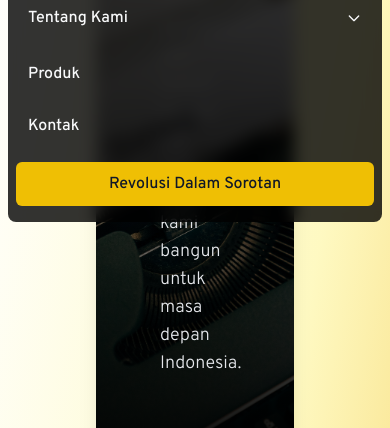
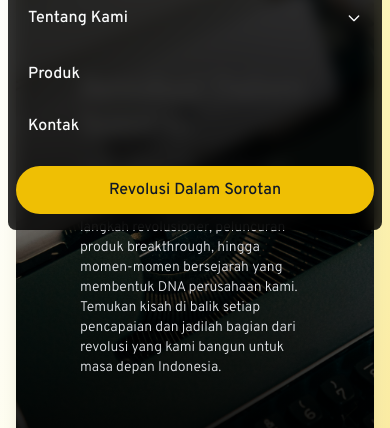
Before and after one commit to irfanfaiz25/dnn-company-profile, a React (Vite) app: page /revolusi-dalam-sorotan in a window 390 px wide. Both pictures are taken after a click on the button 354 px from the left and 40 px from the top of the page. Shown: the part 154-582 px from the top of the page. Built offline with nearby package versions, Linux system fonts and the light colour scheme.

Commit message:
feat: separate sorotan page section and make it responsive

```diff
--- a/src/App.jsx
+++ b/src/App.jsx
@@ -7,8 +7,8 @@ import Footer from "./Components/Footer";
 import TimManajemen from "./Pages/TimManajemen/Index";
 import { useEffect } from "react";
 import Produk from "./Pages/Produk/Index";
-import Sorotan from "./Pages/Sorotan";
-import SorotanDetail from "./Pages/SorotanDetail";
+import Sorotan from "./Pages/Sorotan/Index";
+import SorotanDetail from "./Pages/Sorotan/SorotanDetail";
 import Kontak from "./Pages/Kontak/Index";
 
 function App() {
--- a/src/Components/Navbar.jsx
+++ b/src/Components/Navbar.jsx
@@ -332,10 +332,13 @@ const Navbar = () => {
                 )}
               </div>
             ))}
-            <div className="pt-2 pb-1">
-              <button className="w-full px-3 py-2.5 text-base font-medium text-center text-gray-900 bg-primary-gold rounded-md hover:bg-primary-gold/90">
+            <div className="pt-3 pb-1 w-full">
+              <Link
+                to="/revolusi-dalam-sorotan"
+                className="block w-full px-3 py-3 text-base font-medium text-center text-gray-900 bg-primary-gold rounded-full hover:bg-primary-gold/90"
+              >
                 Revolusi Dalam Sorotan
-              </button>
+              </Link>
             </div>
           </div>
         </div>
--- a/src/Pages/Sorotan.jsx
+++ b/src/Pages/Sorotan/Index.jsx
@@ -1,7 +1,7 @@
 import { Link } from "react-router";
 import { motion } from "framer-motion";
-import NewsBackground from "../assets/img/news-background.jpg";
-import { Posts } from "../assets/data/Posts";
+import NewsBackground from "../../assets/img/news-background.jpg";
+import { Posts } from "../../assets/data/Posts";
 import { ChevronRight } from "lucide-react";
 
 const Sorotan = () => {
@@ -17,7 +17,7 @@ const Sorotan = () => {
     <motion.div
       initial={{ opacity: 0 }}
       animate={{ opacity: 1 }}
-      className="w-full p-24 bg-gradient-to-br from-white via-yellow-100 to-primary-gold"
+      className="w-full px-4 py-24 md:px-24 md:py-24 bg-gradient-to-br from-white via-yellow-100 to-primary-gold"
     >
       <motion.div
         initial={{ opacity: 0, y: 20 }}
@@ -41,7 +41,7 @@ const Sorotan = () => {
             initial={{ opacity: 0, x: -30 }}
             animate={{ opacity: 1, x: 0 }}
             transition={{ duration: 0.6, delay: 0.4 }}
-            className="text-6xl text-white font-semibold font-display"
+            className="text-3xl md:text-6xl text-white font-semibold font-display"
           >
             Revolusi Dalam Sorotan
           </motion.h1>
@@ -49,7 +49,7 @@ const Sorotan = () => {
             initial={{ opacity: 0 }}
             animate={{ opacity: 1 }}
             transition={{ duration: 0.6, delay: 0.6 }}
-            className="text-lg text-gray-200 font-light"
+            className="text-sm md:text-lg text-gray-200 font-light"
           >
             Saksikan perjalanan transformatif kami dalam menghadirkan inovasi
             yang mengubah industri. Dari setiap langkah revolusioner, peluncuran
@@ -67,7 +67,7 @@ const Sorotan = () => {
         transition={{ duration: 0.6, delay: 0.8 }}
         className="mt-10 w-full h-full"
       >
-        <div className="w-full grid grid-cols-3 gap-5">
+        <div className="w-full grid grid-cols-1 md:grid-cols-3 gap-5">
           {Posts.map((post, index) => (
             <motion.div
               key={index}
--- a/src/Pages/SorotanDetail.jsx
+++ b/src/Pages/Sorotan/SorotanDetail.jsx
@@ -1,7 +1,7 @@
 import { useParams, Link } from "react-router";
 import { useState, useEffect } from "react";
 import { ChevronLeftCircle, Play } from "lucide-react";
-import { Posts } from "../assets/data/Posts";
+import { Posts } from "../../assets/data/Posts";
 import { motion } from "motion/react";
 
 const SorotanDetail = () => {
@@ -44,7 +44,7 @@ const SorotanDetail = () => {
   }
 
   return (
-    <div className="w-full p-6 md:p-12 lg:p-24 bg-gradient-to-br from-white via-yellow-100 to-primary-gold">
+    <div className="w-full px-4 py-24 md:px-12 md:py-12 lg:p-24 bg-gradient-to-br from-white via-yellow-100 to-primary-gold">
       <motion.div
         initial={{ opacity: 0, y: 20 }}
         animate={{ opacity: 1, y: 0 }}
@@ -63,7 +63,7 @@ const SorotanDetail = () => {
             initial={{ opacity: 0, scale: 0.9 }}
             animate={{ opacity: 1, scale: 1 }}
             transition={{ duration: 0.6, delay: 0.4 }}
-            className="w-full md:w-[85%] h-[300px] md:h-[600px] mb-3 md:mb-0"
+            className="w-full md:w-[85%] h-[200px] md:h-[600px] mb-3 md:mb-0"
           >
             {selectedMedia?.type === "video" ? (
               <motion.video
@@ -85,7 +85,7 @@ const SorotanDetail = () => {
             {post.media.map((media) => (
               <div
                 key={media.id}
-                className={`relative min-w-[100px] md:min-w-full h-24 cursor-pointer transition-all duration-200 ${
+                className={`relative min-w-[100px] md:min-w-full h-[70px] md:h-24 cursor-pointer transition-all duration-200 ${
                   selectedMedia?.id === media.id
                     ? "border-[3px] border-primary-gold rounded-xl"
                     : "opacity-70 hover:opacity-100"
@@ -117,12 +117,14 @@ const SorotanDetail = () => {
         </motion.div>
 
         {/* Post Content */}
-        <div className="mt-8 mb-6 space-y-4">
-          <p className="text-base text-gray-500 font-light">{post.date}</p>
-          <h1 className="mb-8 text-2xl md:text-4xl text-gray-800 font-bold font-display text-center">
+        <div className="mt-2 md:mt-8 mb-6 space-y-4">
+          <p className="text-sm md:text-base text-gray-500 font-light">
+            {post.date}
+          </p>
+          <h1 className="mb-8 text-xl md:text-4xl text-gray-800 font-bold font-display text-center">
             {post.title}
           </h1>
-          <div className="text-gray-600 text-base md:text-lg font-light space-y-4">
+          <div className="text-gray-600 text-sm md:text-lg font-light space-y-4">
             {post.description.split("\n").map((paragraph, index) => (
               <p key={index} className="indent-10">
                 {paragraph}
@@ -135,7 +137,7 @@ const SorotanDetail = () => {
         <div className="flex justify-start mt-8">
           <button
             onClick={() => window.history.back()}
-            className="flex items-center gap-2 px-6 py-3 bg-primary-gold hover:bg-yellow-600 text-white rounded-md transition-colors duration-200"
+            className="flex items-center gap-2 text-sm md:text-base px-4 py-2.5 md:px-6 md:py-3 bg-primary-gold hover:bg-yellow-600 text-white rounded-md transition-colors duration-200"
           >
             <ChevronLeftCircle className="w-5 h-5" />
             Kembali
--- a/src/assets/data/Posts.js
+++ b/src/assets/data/Posts.js
@@ -70,6 +70,16 @@ export const Posts = [
         type: "image",
         url: News3,
       },
+      {
+        id: 4,
+        type: "image",
+        url: News3,
+      },
+      {
+        id: 5,
+        type: "image",
+        url: News3,
+      },
     ],
   },
 ];
```
